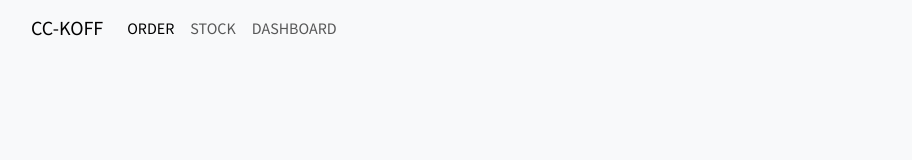
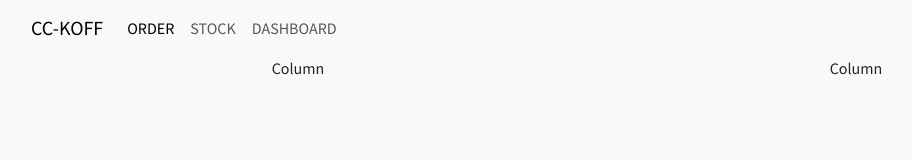
Before and after one commit to issarapong/kkoff, a plain HTML site: page index.html in a window 1280 px wide. Shown: the whole page, without its empty margins (63-975 px from the left). Drawn offline with nearby package versions, Linux system fonts and the light colour scheme.

Commit message:
จัดเลเอ้า

```diff
--- a/index.html
+++ b/index.html
@@ -4,11 +4,12 @@
     <meta charset="UTF-8">
     <meta http-equiv="X-UA-Compatible" content="IE=edge">
     <meta name="viewport" content="width=device-width, initial-scale=1.0">
-    <title>Document</title>
+    <title>CC-KOFF</title>
 <link href="https://cdn.jsdelivr.net/npm/bootstrap@5.3.0-alpha3/dist/css/bootstrap.min.css" rel="stylesheet" integrity="sha384-KK94CHFLLe+nY2dmCWGMq91rCGa5gtU4mk92HdvYe+M/SXH301p5ILy+dN9+nJOZ" crossorigin="anonymous">
 <link rel="stylesheet" href="styles.css">
 </head>
 <body class = "container">
+    <!--Nav-->
 <nav class="navbar navbar-expand-lg bg-body-tertiary">
   <div class="container-fluid">
     <a class="navbar-brand" href="#">CC-KOFF</a>
@@ -30,5 +31,19 @@
     </div>
   </div>
 </nav>
+
+<!--Main-->
+<div class="container text-center">
+    <div class="row">
+      <div class="col">
+        Column
+      </div>
+      <div class="col">
+        Column
+      </div>
+
+    </div>
+  </div>
+
 </body>
 </html>
```
